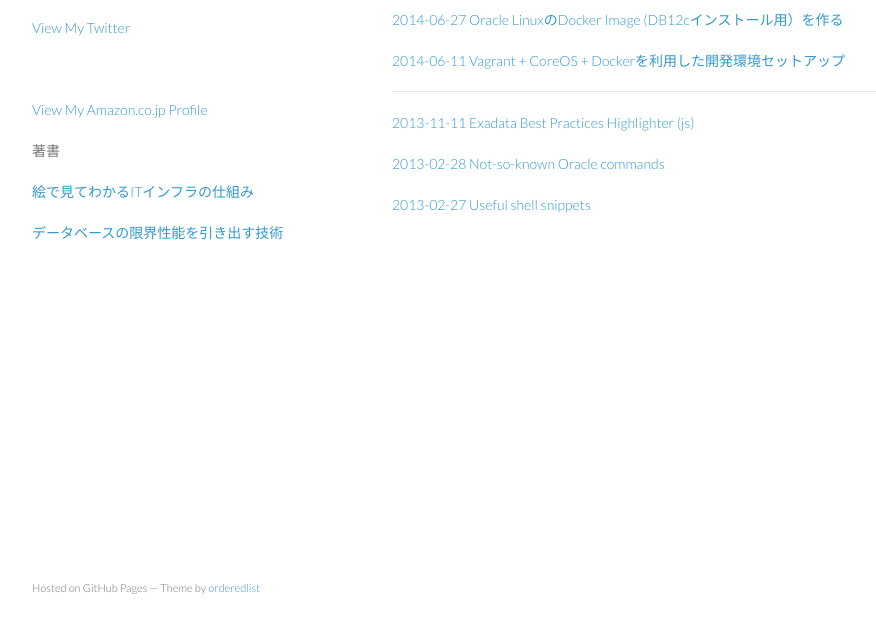
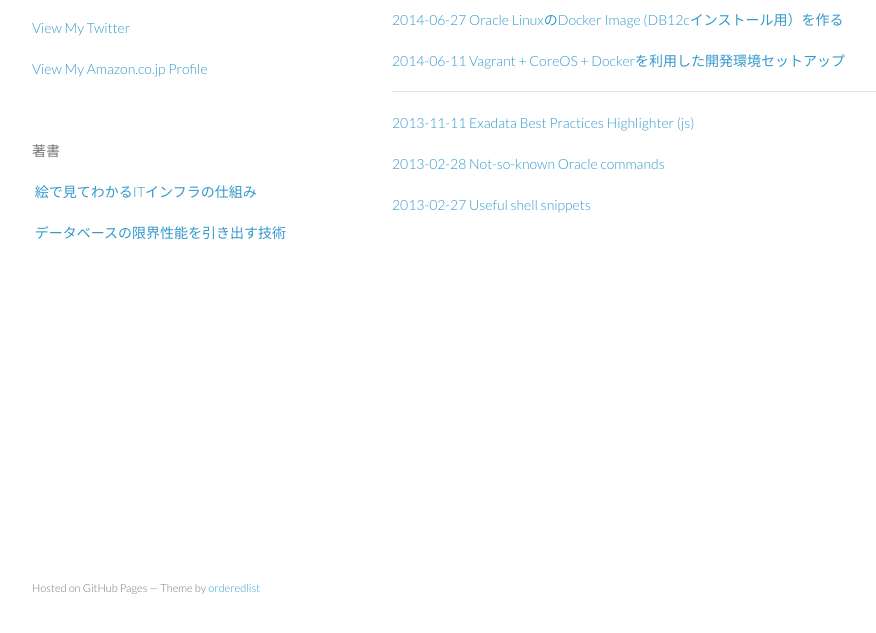
Before and after one commit to yasushiyy/yasushiyy.github.io, a plain HTML site: page index.html in a window 1280 px wide. Shown: the part 133-766 px from the top of the page, without its empty margins (178-1054 px from the left). Drawn offline with Linux system fonts and the light colour scheme.

Commit message:
add profile links

```diff
--- a/index.html
+++ b/index.html
@@ -18,11 +18,11 @@
         <h1>yasushiyy.github.io</h1>
         <p class="view"><a href="https://github.com/yasushiyy">View My GitHub Profile</a></p>
         <p class-"view"><a href="https://twitter.com/yasushiyy">View My Twitter</a></p>
+        <p class="view"><a href="http://www.amazon.co.jp/-/e/B00J532YHK">View My Amazon.co.jp Profile</a></p>
         <p>&nbsp;</p>
-        <p class="view"><a href="http://www.amazon.co.jp/-/e/B00J532YHK">View My Amazon.co.jp Profile</a></p>
         <p class="view">著書</p>
-        <p class="view"><a href="http://www.amazon.co.jp/-/dp/4798125733">絵で見てわかるITインフラの仕組み</a></p>
-        <p class="view"><a href="http://www.amazon.co.jp/-/dp/4774163643">データベースの限界性能を引き出す技術</a></p>
+        <p class="view">&nbsp;<a href="http://www.amazon.co.jp/-/dp/4798125733">絵で見てわかるITインフラの仕組み</a></p>
+        <p class="view">&nbsp;<a href="http://www.amazon.co.jp/-/dp/4774163643">データベースの限界性能を引き出す技術</a></p>
 
       </header>
       <section>
```
